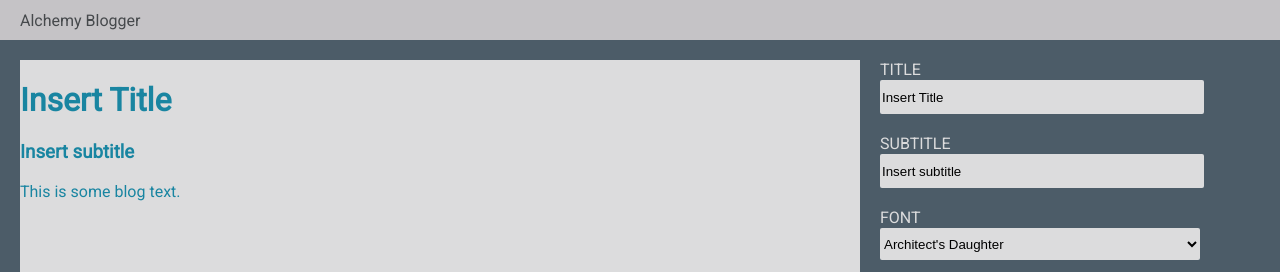
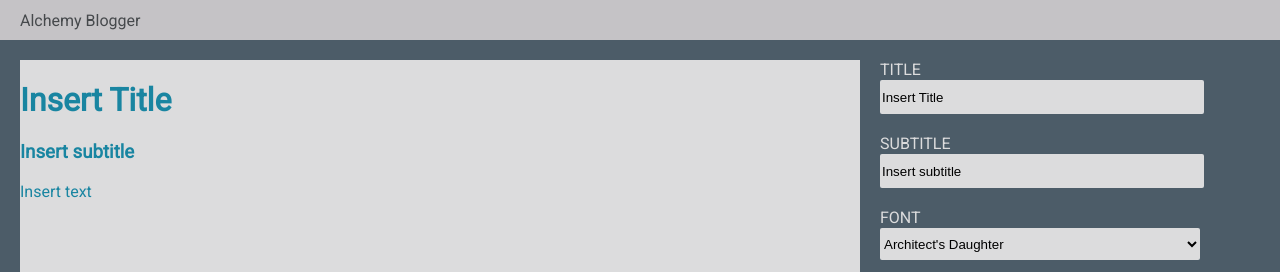
Before and after one commit to kevinnail/react-blog-builder, a React (Create React App) app: page / in a window 1280 px wide. Shown: the top 272 px of the page. Built offline with nearby package versions, Linux system fonts and the light colour scheme; a web font is replaced by a local one.

Commit message:
text variable set

```diff
--- a/src/components/Editor/Editor.js
+++ b/src/components/Editor/Editor.js
@@ -11,12 +11,15 @@ export default function Editor({
   setFont,
   align,
   setAlign,
+  text,
+  setText,
 }) {
   const handleChange = (e) => {
     e.target.name === 'title' && setTitle(e.target.value);
     e.target.name === 'subtitle' && setSubTitle(e.target.value);
     e.target.name === 'font' && setFont(e.target.value);
     e.target.name === 'align' && setAlign(e.target.value);
+    e.target.name === 'text-area' && setText(e.target.value);
   };
 
   return (
@@ -60,7 +63,7 @@ export default function Editor({
         </div>
       </div>
       <div className="form-control">
-        <textarea style={{ height: '250px' }} />
+        <textarea name="text-area" style={{ height: '250px' }} onChange={handleChange} />
         <label>Text</label>
       </div>
     </div>
--- a/src/components/Home/Home.js
+++ b/src/components/Home/Home.js
@@ -11,11 +11,12 @@ export default function Home() {
   const [subtitle, setSubTitle] = useState('Insert subtitle');
   const [font, setFont] = useState('Insert font');
   const [align, setAlign] = useState('Insert align');
+  const [text, setText] = useState('Insert text');
 
   return (
     <main>
       {/* pass the state variables as props to the presentational components */}
-      <Preview title={title} subtitle={subtitle} font={font} align={align} />
+      <Preview title={title} subtitle={subtitle} font={font} align={align} text={text} />
       <Editor
         title={title}
         setTitle={setTitle}
@@ -25,6 +26,8 @@ export default function Home() {
         setFont={setFont}
         align={align}
         setAlign={setAlign}
+        text={text}
+        setText={setText}
       />
     </main>
   );
--- a/src/components/Preview/Preview.js
+++ b/src/components/Preview/Preview.js
@@ -1,7 +1,7 @@
 import React from 'react';
 import './Preview.css';
 
-export default function Preview({ title, subtitle, font, align }) {
+export default function Preview({ title, subtitle, font, align, text }) {
   // implement a Preview screen here
   //  Note - the HTML should have the following structure
   //  the main div should have a class of preview and the font-name prop
@@ -12,7 +12,7 @@ export default function Preview({ title, subtitle, font, align }) {
       <div className={`preview ${font}`} style={{ textAlign: `${align}` }}>
         <h1 key="title">{title}</h1>
         <h3 key="subtitle">{subtitle}</h3>
-        <p>This is some blog text. </p>
+        <p key="text">{text} </p>
       </div>
     </>
   );
```
